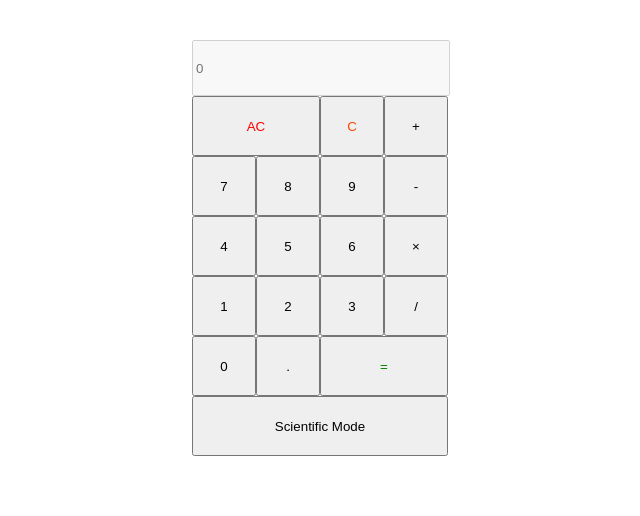
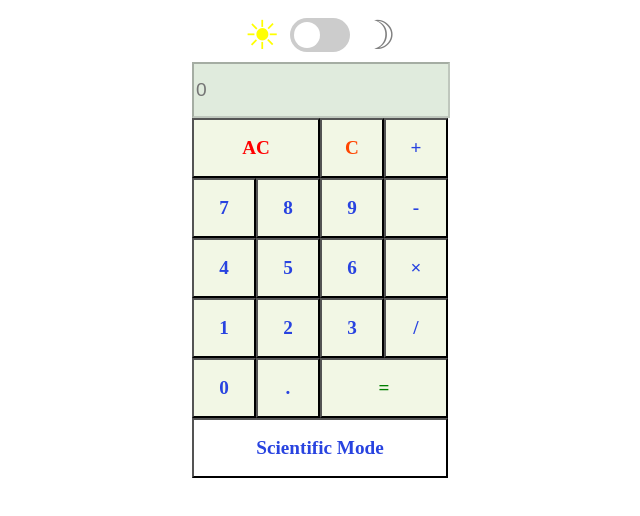
Before and after one commit to uditmehra80/CTB-simple-calculator, a React (Create React App) app in the folder calculator/: page / in a window 1280 px wide. Shown: the top 516 px of the page, without its empty margins (320-960 px from the left). Built offline with nearby package versions, Linux system fonts and the light colour scheme.

Commit message:
dark mode complete

```diff
--- a/calculator/src/App.css
+++ b/calculator/src/App.css
@@ -1,14 +1,63 @@
 .app {
   margin: 0 auto;
-  margin-top: 40px;
   width: 256px;
   text-align: center;
 }
 
-.keypad {
+.dark-mode {
+  background-color: #1a1919;
+  color: #999;
+  height: 100vh;
+  transition: background-color 0.25s ease-in-out;
+  width: 100%;
+}
+
+.light-mode {
+  background-color: #fff;
+  color: #333;
+  height: 100vh;
+  height: 100%;
+  transition: background-color 0.25s ease-in-out;
+}
+
+.displayDark{
+  height: 50px;
+  width: 250px;
+  background-color:rgb(22, 21, 21);
+  color: white;
+  font-size: larger;
+  border: 1px solid whitesmoke;
+}
+.displayLight{
+  height: 50px;
+  width: 250px;
+  background-color:rgb(224, 235, 221);
+  color: rgb(17, 17, 17);
+  font-size: larger;
+}
+
+button{
+  background-color: rgba(0, 0, 0, 0);
+  color: rgb(40, 67, 224);
+  font-weight: 700;
+  font-family: cursive;
+  font-size: larger;
+}
+button:hover{
+  background-color: rgba(166, 255, 0, 0.425);
+}
+
+.keypad-light {
   display: grid;
   grid-template-columns: repeat(4, 1fr);
   grid-auto-rows: minmax(60px, auto);
+  background-color: rgb(242, 247, 229);
+}
+.keypad-dark{
+  display: grid;
+  grid-template-columns: repeat(4, 1fr);
+  grid-auto-rows: minmax(60px, auto);
+  background-color: rgb(32, 32, 31);
 }
 .middle{
   display: grid;
@@ -41,3 +90,84 @@ input[type="text"] {
 #backspace {
   color: orangered;
 }
+
+span {
+  font-size: 40px;
+}
+
+.container {
+  display: flex;
+  justify-content: center;
+  align-items: center;
+}
+
+.switch {
+  position: relative;
+  display: inline-block;
+  width: 60px;
+  height: 34px;
+}
+.switch input {
+  opacity: 0;
+  width: 0;
+  height: 0;
+}
+
+.slider {
+  position: absolute;
+  cursor: pointer;
+  top: 0;
+  left: 0;
+  right: 0;
+  bottom: 0;
+  background-color: #ccc;
+  -webkit-transition: 0.4s;
+  transition: 0.4s;
+}
+
+.slider:before {
+  position: absolute;
+  content: "";
+  height: 26px;
+  width: 26px;
+  left: 4px;
+  bottom: 4px;
+  background-color: white;
+  -webkit-transition: 0.4s;
+  transition: 0.4s;
+}
+
+input:checked + .slider {
+  background-color: #19a2c1;
+}
+
+input:focus + .slider {
+  box-shadow: 0 0 1px #2196f3;
+}
+
+input:checked + .slider:before {
+  -webkit-transform: translateX(26px);
+  -ms-transform: translateX(26px);
+  transform: translateX(26px);
+}
+
+/* Rounded sliders */
+.slider.round {
+  border-radius: 34px;
+}
+
+.slider.round:before {
+  border-radius: 50%;
+}
+.switch-checkbox {
+  padding: 10px;
+}
+#root {
+  height: 100%;
+}
+
+html,
+body {
+  min-height: 100vh;
+  height: 100%;
+}
--- a/calculator/src/App.js
+++ b/calculator/src/App.js
@@ -4,7 +4,8 @@ import "./App.css";
 function App() {
 
   const [result, setResult] = useState("");
-  const [show, setShow] = useState(false)
+  const [show, setShow] = useState(false);
+  const [darkMode, setDarkMode] = useState(false);
 
   function handleClick(e) {
     setResult(result.concat(e.target.name));
@@ -43,12 +44,25 @@ function App() {
   }
 
   return (
+  <div className={darkMode ? "dark-mode" : "light-mode"}>
+     <div className="container">
+        <span style={{ color: darkMode ? "grey" : "yellow" }}>☀︎</span>
+        <div className="switch-checkbox">
+          <label className="switch">
+            <input type="checkbox" onChange={() => setDarkMode(!darkMode)} />
+            <span className="slider round"> </span>
+          </label>
+        </div>
+        <span style={{ color: darkMode ? "#c96dfd" : "grey" }}>☽</span>
+     </div>
+
+
     <div className="app">
       <form>
-        <input type="text" value={result} placeholder="0" disabled/>
+        <input className={darkMode ? "displayDark" : "displayLight"} type="text" value={result} placeholder="0" disabled/>
       </form>
 
-      <div className="keypad">
+      <div className={darkMode ? "keypad-dark" : "keypad-light"}>
         <button id="clear" onClick={clear}>
          AC
         </button>
@@ -117,6 +131,7 @@ function App() {
       </div>
         :null}
     </div>
+    </div>
   );
 }
 
```
